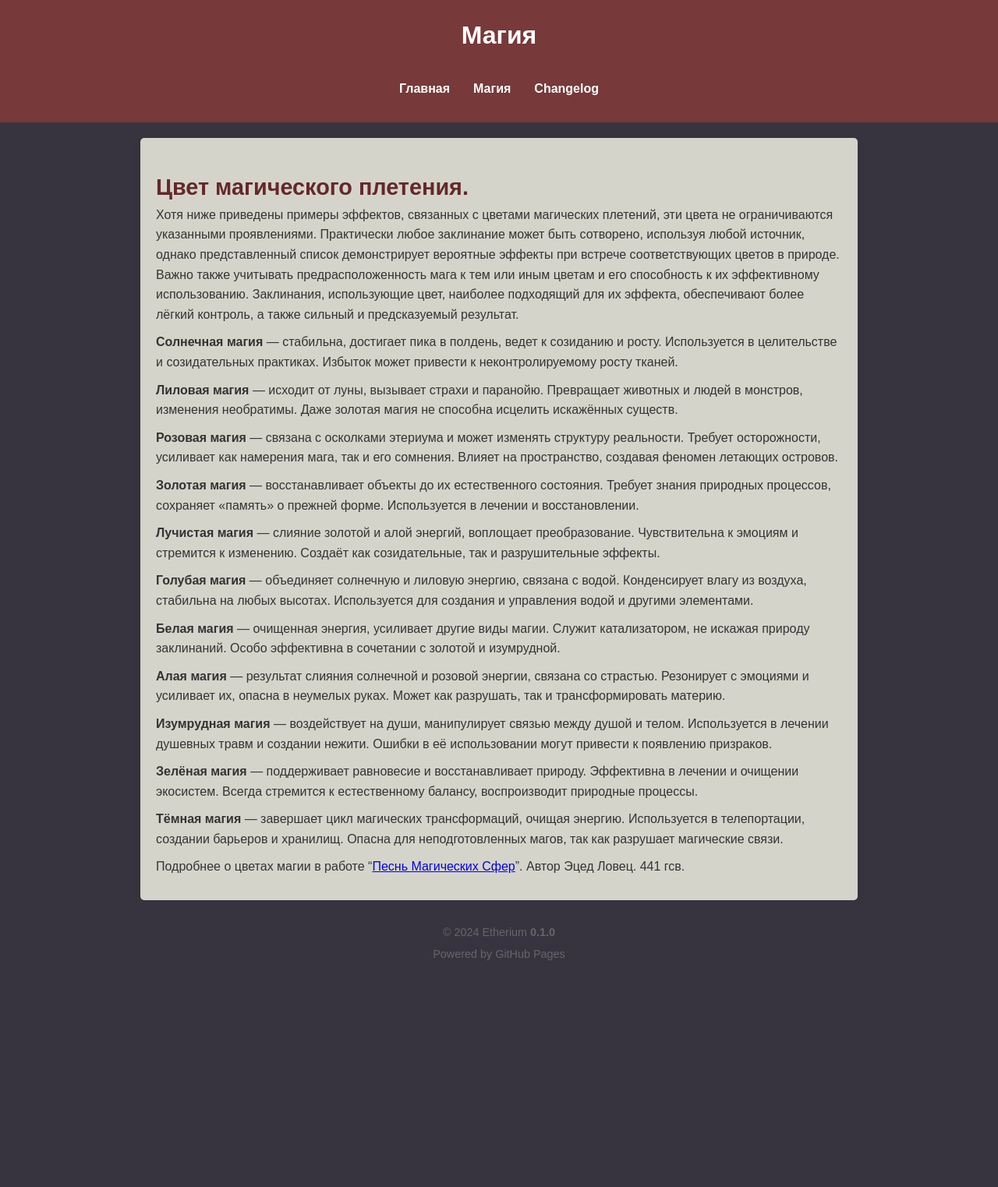
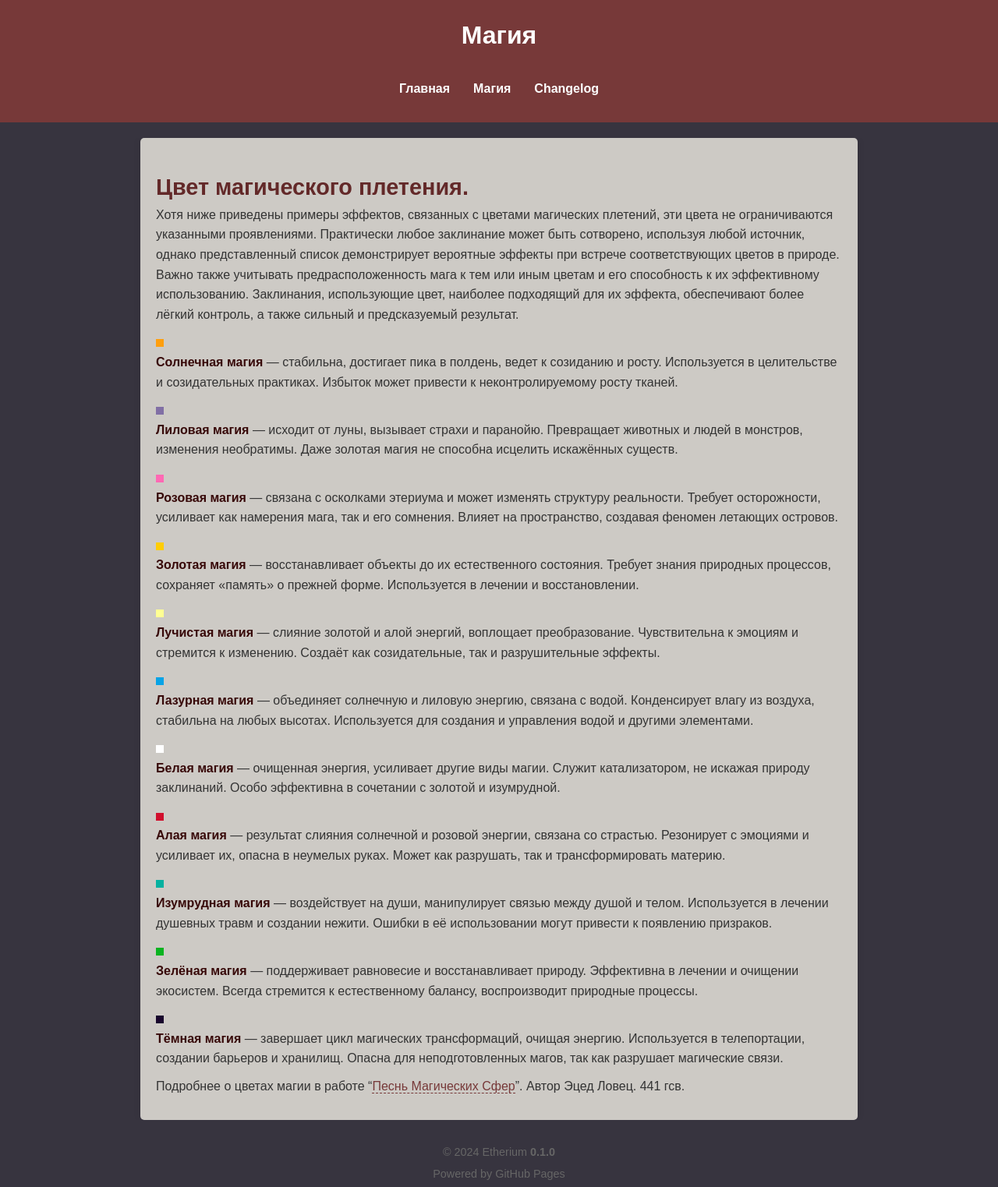
Before and after one commit to KovalevEvgeniy/etherium, a Jekyll site: the page built from data/magic/index.md, in a window 1280 px wide. Shown: the whole page at 78% size. Built offline with Jekyll 4.4.1, drawn with Linux system fonts in a browser that asks for light colours; before the commit the page ends 1241 px from its top, so only the background shows below that.

Commit message:
added colors

```diff
--- a/_config.yml
+++ b/_config.yml
@@ -1,3 +1,16 @@
 title: "Etherium"
 markdown: kramdown
 theme: jekyll-theme-cayman
+
+colors:
+  sun: "#ff9f0e"
+  lilac: "#816fa5"
+  pink: "#FF69B4"
+  dark: "#18052c"
+  azure: "#07a3e6"
+  clear: "#FFFFFF"
+  golden: "#ffcd04"
+  radiant: "#ffff93"
+  emerald: "#05b1a0"
+  crimson: "#d10f2d"
+  green: "#0ab320"
--- /dev/null
+++ b/_includes/color.html
@@ -0,0 +1 @@
+<div class="colored-box" style="background-color: {{ site.colors[include.color] }};"></div>
--- a/assets/css/style.css
+++ b/assets/css/style.css
@@ -25,7 +25,7 @@ body {
 }
 
 .island {
-    background-color: #d5d4cb;
+    background-color: #cdcac5;
     border-radius: 5px;
     box-shadow: 0 0 10px rgba(0, 0, 0, 0.1);
     padding: 20px;
@@ -69,7 +69,12 @@ main {
 
     em {
         font-style: italic;
-        color: #773939;
+        color: #905b5b;
+    }
+
+    strong {
+        font-weight: bold;
+        color: #370808;
     }
 
     h1 {
@@ -93,6 +98,15 @@ main {
         max-width: 100%;
         height: auto;
     }
+
+    a {
+        color: #773939;
+        text-decoration: none;
+        border-bottom: 1px dashed;
+        &:hover {
+            color: #632929;
+        }
+    }
 }
 
 main p, main li {
@@ -110,6 +124,14 @@ footer {
 
 footer p {
     margin: 5px;
+}
+
+.colored-box {
+    display: inline-block;
+    width: 10px;
+    height: 10px;
+    margin-right: 5px;
+    vertical-align: middle;
 }
 
 /* Responsive design */
--- a/data/magic/index.md
+++ b/data/magic/index.md
@@ -7,26 +7,26 @@ title: Магия
 
 Хотя ниже приведены примеры эффектов, связанных с цветами магических плетений, эти цвета не ограничиваются указанными проявлениями. Практически любое заклинание может быть сотворено, используя любой источник, однако представленный список демонстрирует вероятные эффекты при встрече соответствующих цветов в природе. Важно также учитывать предрасположенность мага к тем или иным цветам и его способность к их эффективному использованию. Заклинания, использующие цвет, наиболее подходящий для их эффекта, обеспечивают более лёгкий контроль, а также сильный и предсказуемый результат.
 
-**Солнечная магия** — стабильна, достигает пика в полдень, ведет к созиданию и росту. Используется в целительстве и созидательных практиках. Избыток может привести к неконтролируемому росту тканей.
+{% include color.html color="sun" %} **Солнечная магия** — стабильна, достигает пика в полдень, ведет к созиданию и росту. Используется в целительстве и созидательных практиках. Избыток может привести к неконтролируемому росту тканей.
 
-**Лиловая магия** — исходит от луны, вызывает страхи и паранойю. Превращает животных и людей в монстров, изменения необратимы. Даже золотая магия не способна исцелить искажённых существ.
+{% include color.html color="lilac" %} **Лиловая магия** — исходит от луны, вызывает страхи и паранойю. Превращает животных и людей в монстров, изменения необратимы. Даже золотая магия не способна исцелить искажённых существ.
 
-**Розовая магия** — связана с осколками этериума и может изменять структуру реальности. Требует осторожности, усиливает как намерения мага, так и его сомнения. Влияет на пространство, создавая феномен летающих островов.
+{% include color.html color="pink" %} **Розовая магия** — связана с осколками этериума и может изменять структуру реальности. Требует осторожности, усиливает как намерения мага, так и его сомнения. Влияет на пространство, создавая феномен летающих островов.
 
-**Золотая магия** — восстанавливает объекты до их естественного состояния. Требует знания природных процессов, сохраняет «память» о прежней форме. Используется в лечении и восстановлении.
+{% include color.html color="golden" %} **Золотая магия** — восстанавливает объекты до их естественного состояния. Требует знания природных процессов, сохраняет «память» о прежней форме. Используется в лечении и восстановлении.
 
-**Лучистая магия** — слияние золотой и алой энергий, воплощает преобразование. Чувствительна к эмоциям и стремится к изменению. Создаёт как созидательные, так и разрушительные эффекты.
+{% include color.html color="radiant" %} **Лучистая магия** — слияние золотой и алой энергий, воплощает преобразование. Чувствительна к эмоциям и стремится к изменению. Создаёт как созидательные, так и разрушительные эффекты.
 
-**Голубая магия** — объединяет солнечную и лиловую энергию, связана с водой. Конденсирует влагу из воздуха, стабильна на любых высотах. Используется для создания и управления водой и другими элементами.
+{% include color.html color="azure" %} **Лазурная магия** — объединяет солнечную и лиловую энергию, связана с водой. Конденсирует влагу из воздуха, стабильна на любых высотах. Используется для создания и управления водой и другими элементами.
 
-**Белая магия** — очищенная энергия, усиливает другие виды магии. Служит катализатором, не искажая природу заклинаний. Особо эффективна в сочетании с золотой и изумрудной.
+{% include color.html color="clear" %} **Белая магия** — очищенная энергия, усиливает другие виды магии. Служит катализатором, не искажая природу заклинаний. Особо эффективна в сочетании с золотой и изумрудной.
 
-**Алая магия** — результат слияния солнечной и розовой энергии, связана со страстью. Резонирует с эмоциями и усиливает их, опасна в неумелых руках. Может как разрушать, так и трансформировать материю.
+{% include color.html color="crimson" %} **Алая магия** — результат слияния солнечной и розовой энергии, связана со страстью. Резонирует с эмоциями и усиливает их, опасна в неумелых руках. Может как разрушать, так и трансформировать материю.
 
-**Изумрудная магия** — воздействует на души, манипулирует связью между душой и телом. Используется в лечении душевных травм и создании нежити. Ошибки в её использовании могут привести к появлению призраков.
+{% include color.html color="emerald" %} **Изумрудная магия** — воздействует на души, манипулирует связью между душой и телом. Используется в лечении душевных травм и создании нежити. Ошибки в её использовании могут привести к появлению призраков.
 
-**Зелёная магия** — поддерживает равновесие и восстанавливает природу. Эффективна в лечении и очищении экосистем. Всегда стремится к естественному балансу, воспроизводит природные процессы.
+{% include color.html color="green" %} **Зелёная магия** — поддерживает равновесие и восстанавливает природу. Эффективна в лечении и очищении экосистем. Всегда стремится к естественному балансу, воспроизводит природные процессы.
 
-**Тёмная магия** — завершает цикл магических трансформаций, очищая энергию. Используется в телепортации, создании барьеров и хранилищ. Опасна для неподготовленных магов, так как разрушает магические связи.
+{% include color.html color="dark" %} **Тёмная магия** — завершает цикл магических трансформаций, очищая энергию. Используется в телепортации, создании барьеров и хранилищ. Опасна для неподготовленных магов, так как разрушает магические связи.
 
 Подробнее о цветах магии в работе "[Песнь Магических Сфер](magic-spheres.md)". Автор Эцед Ловец. 441 гсв.
```
Also changed, not shown: data/magic/magic-spheres.md (+11 -11 lines), index.md (+5 -0 lines).
